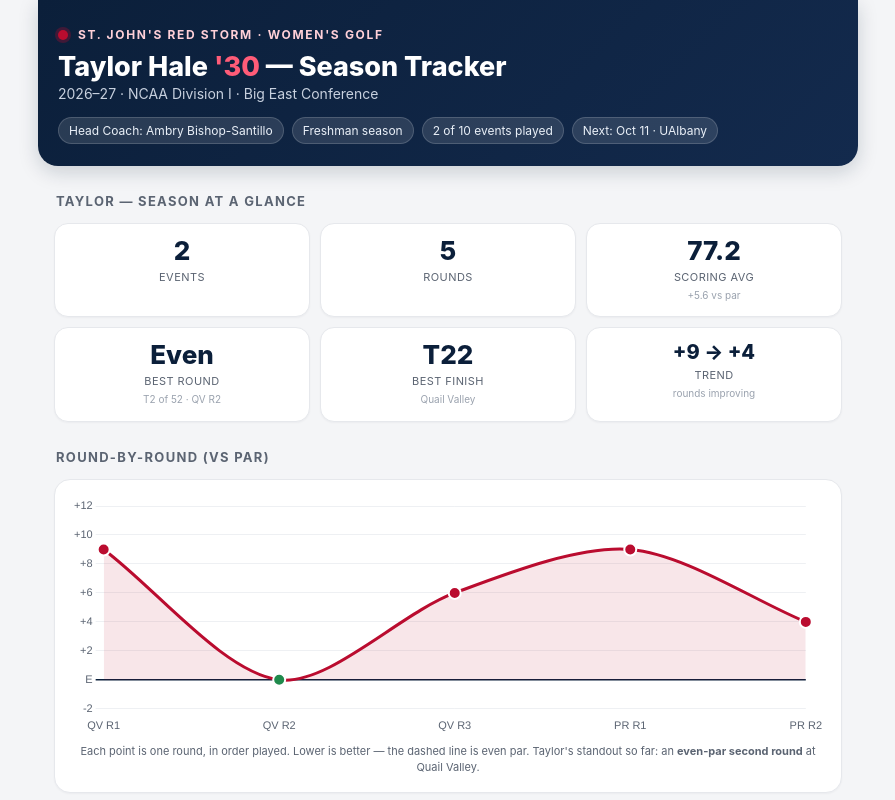
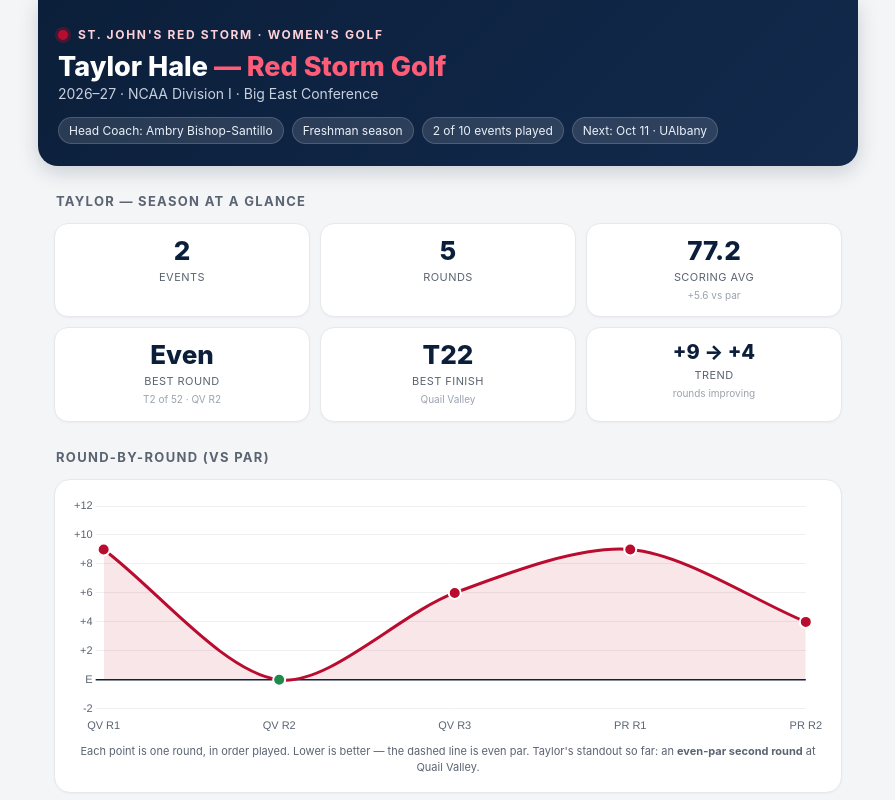
Before and after one commit to jyhale/taylor-hale-golf, a plain HTML site: page index.html in a window 1280 px wide. Shown: the top 800 px of the page, without its empty margins (192-1087 px from the left). Drawn offline with nearby package versions, Linux system fonts and the light colour scheme.

Commit message:
Add files via upload

```diff
--- a/index.html
+++ b/index.html
@@ -3,7 +3,7 @@
 <head>
 <meta charset="UTF-8">
 <meta name="viewport" content="width=device-width, initial-scale=1">
-<title>Taylor Hale — 2026–27 Season Tracker</title>
+<title>Taylor Hale — Red Storm Golf</title>
 <script src="https://cdn.jsdelivr.net/npm/chart.js@4.5.0/dist/chart.umd.js" integrity="sha384-iU8HYtnGQ8Cy4zl7gbNMOhsDTTKX02BTXptVP/vqAWIaTfM7isw76iyZCsjL2eVi" crossorigin="anonymous"></script>
 <style>
 :root{
@@ -143,7 +143,7 @@ footer a{color:var(--stone)}
 
   <div class="hero">
     <div class="team"><span class="dot"></span> St. John's Red Storm · Women's Golf</div>
-    <h1>Taylor Hale <span>'30</span> — Season Tracker</h1>
+    <h1>Taylor Hale <span>— Red Storm Golf</span></h1>
     <div class="sub">2026–27 · NCAA Division I · Big East Conference</div>
     <div class="meta">
       <span class="pill">Head Coach: Ambry Bishop-Santillo</span>
```
